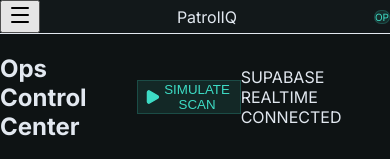
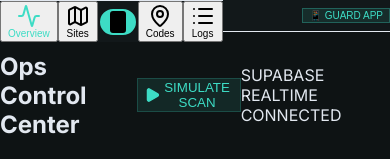
Before and after one commit to amangane962-glitch/Patroliq, a React (Vite) app in the folder web/: page / in a window 390 px wide. Shown: the top 159 px of the page. Built offline with nearby package versions, Linux system fonts and the light colour scheme; no server answers; the database is empty.

Commit message:
Optimize responsive layout and add mobile bottom navbar for phones and tablets

```diff
--- a/web/index.html
+++ b/web/index.html
@@ -3,7 +3,7 @@
   <head>
     <meta charset="UTF-8" />
     <link rel="icon" type="image/svg+xml" href="/favicon.svg" />
-    <meta name="viewport" content="width=device-width, initial-scale=1.0" />
+    <meta name="viewport" content="width=device-width, initial-scale=1.0, maximum-scale=1.0, user-scalable=no, viewport-fit=cover" />
     <meta name="description" content="PatrolIQ - AI-Powered Security Patrol, Asset Inspection and Security Management System" />
     <title>PatrolIQ Control Center</title>
   </head>
--- a/web/src/App.jsx
+++ b/web/src/App.jsx
@@ -1,6 +1,6 @@
 import React, { useState, useEffect } from 'react'
 import Sidebar from './components/Sidebar'
-import { Menu } from 'lucide-react'
+import { Menu, Activity, Map, MapPin, List, Smartphone, ShieldAlert } from 'lucide-react'
 import LiveOverview from './components/LiveOverview'
 import SitesAndRoutes from './components/SitesAndRoutes'
 import Checkpoints from './components/Checkpoints'
@@ -460,24 +460,93 @@
         />
       )}
 
-      <div className="flex-grow flex flex-col overflow-hidden">
+      <div className="flex-grow flex flex-col overflow-hidden relative">
         {/* Mobile Header top bar */}
         <header className="h-14 border-b border-white/5 flex items-center px-4 bg-[#12181A] md:hidden shrink-0 justify-between">
-          <button
-            onClick={() => setSidebarOpen(true)}
-            className="p-1.5 text-white hover:bg-white/5 rounded"
-          >
-            <Menu className="w-5 h-5" />
-          </button>
-          <span className="font-heading font-bold text-white tracking-wide">PatrolIQ</span>
-          <div className="w-8 h-8 rounded-full bg-[#3DDCC5]/10 border border-[#3DDCC5]/20 flex items-center justify-center">
-            <span className="text-[10px] font-bold text-[#3DDCC5] font-mono">OP</span>
+          <div className="flex items-center gap-2.5">
+            <button
+              onClick={() => setSidebarOpen(true)}
+              className="p-1.5 text-white hover:bg-white/5 rounded-lg border border-white/10"
+              title="Open Navigation Drawer"
+            >
+              <Menu className="w-5 h-5 text-[#3DDCC5]" />
+            </button>
+            <div className="flex flex-col">
+              <span className="font-heading font-bold text-white tracking-wide text-xs leading-none">PatrolIQ</span>
+              <span className="text-[9px] text-[#3DDCC5] font-mono font-bold uppercase mt-0.5">
+                {activeTab.toUpperCase()}
+              </span>
+            </div>
+          </div>
+
+          <div className="flex items-center gap-2">
+            <button
+              onClick={() => setActiveTab('simulator')}
+              className={`px-2.5 py-1 rounded-lg text-[10px] font-mono font-bold border transition ${
+                activeTab === 'simulator'
+                  ? 'bg-[#3DDCC5] text-black border-[#3DDCC5]'
+                  : 'bg-[#3DDCC5]/10 text-[#3DDCC5] border-[#3DDCC5]/30'
+              }`}
+            >
+              📱 GUARD APP
+            </button>
           </div>
         </header>
 
-        <div className="flex-grow overflow-hidden flex flex-col">
+        <div className="flex-grow overflow-hidden flex flex-col pb-16 md:pb-0">
           {renderContent()}
         </div>
+
+        {/* Mobile Tactical Bottom Navigation Bar */}
+        <nav className="fixed bottom-0 left-0 right-0 h-16 bg-[#12181A] border-t border-white/10 flex items-center justify-around z-30 md:hidden px-1 shadow-2xl">
+          <button
+            onClick={() => setActiveTab('overview')}
+            className={`flex flex-col items-center gap-0.5 py-1 px-2 rounded-lg text-[10px] font-mono transition ${
+              activeTab === 'overview' ? 'text-[#3DDCC5] font-bold' : 'text-white/50'
+            }`}
+          >
+            <Activity className="w-4 h-4" />
+            <span>Overview</span>
+          </button>
+
+          <button
+            onClick={() => setActiveTab('sites')}
+            className={`flex flex-col items-center gap-0.5 py-1 px-2 rounded-lg text-[10px] font-mono transition ${
+              activeTab === 'sites' ? 'text-[#3DDCC5] font-bold' : 'text-white/50'
+            }`}
+          >
+            <Map className="w-4 h-4" />
+            <span>Sites</span>
+          </button>
+
+          <button
+            onClick={() => setActiveTab('simulator')}
+            className={`flex flex-col items-center justify-center p-3 rounded-full bg-[#3DDCC5] text-black shadow-lg shadow-[#3DDCC5]/30 -mt-6 border-2 border-[#12181A] transform active:scale-95 transition`}
+            title="Open Guard Scanner App"
+          >
+            <Smartphone className="w-5 h-5 fill-current" />
+          </button>
+
+          <button
+            onClick={() => setActiveTab('checkpoints')}
+            className={`flex flex-col items-center gap-0.5 py-1 px-2 rounded-lg text-[10px] font-mono transition ${
+              activeTab === 'checkpoints' ? 'text-[#3DDCC5] font-bold' : 'text-white/50'
+            }`}
+          >
+            <MapPin className="w-4 h-4" />
+            <span>Codes</span>
+          </button>
+
+          <button
+            onClick={() => setActiveTab('log')}
+            className={`flex flex-col items-center gap-0.5 py-1 px-2 rounded-lg text-[10px] font-mono transition ${
+              activeTab === 'log' ? 'text-[#3DDCC5] font-bold' : 'text-white/50'
+            }`}
+          >
+            <List className="w-4 h-4" />
+            <span>Logs</span>
+          </button>
+        </nav>
       </div>
     </div>
   )
```
